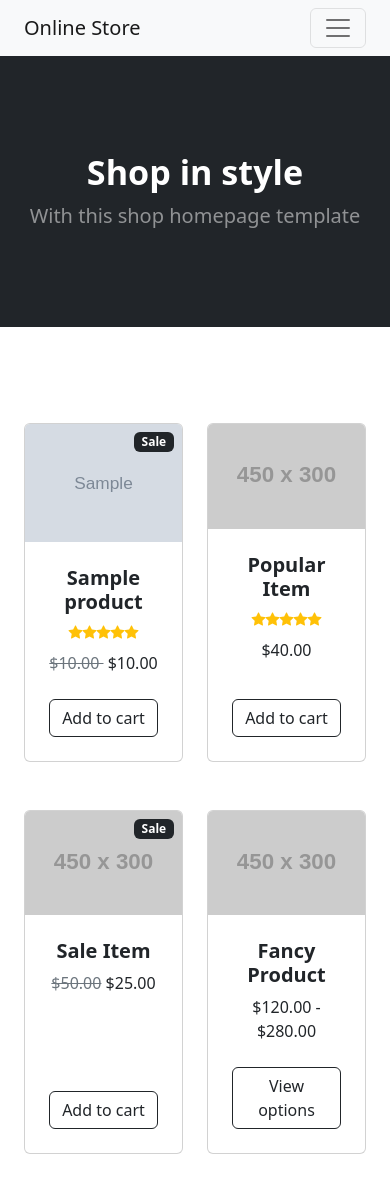
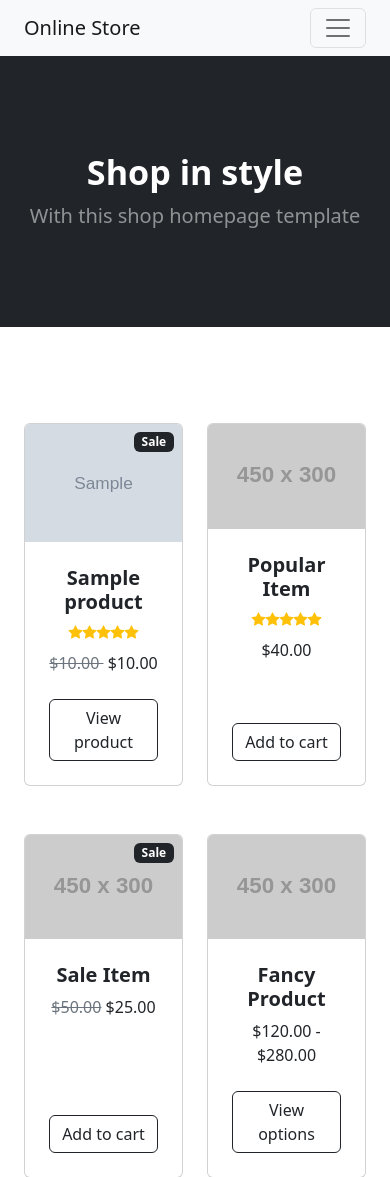
Before and after one commit to Kwendo-K/E-commerce-site, a Django app: page / in a window 390 px wide. Shown: the top 1177 px of the page. Run offline with Django 5.2, Linux system fonts and the light colour scheme; tables that the repository leaves empty hold one stand-in row (values such as "Sample post"); grey boxes marked "Sample" are stand-in pictures; grey boxes labelled with a size stand in for pictures from a placeholder-image service; some libraries are stand-ins or nearby versions.

Commit message:
addesd a products page

```diff
--- a/store/templates/store/base.html
+++ b/store/templates/store/base.html
@@ -16,7 +16,7 @@
 	<link rel="stylesheet" href="https://stackpath.bootstrapcdn.com/font-awesome/4.7.0/css/font-awesome.min.css">
     <link href="{% static 'css/styles.css' %}" rel="stylesheet" />
 </head>
-<body>
+<body class="vh-100">
     {% include 'store/navbar.html' %}
     <div>
         {% if messages %}
@@ -28,9 +28,11 @@
             {% endfor %}
         {% endif %}
     </div>
+
     {% block content %}
 
     {% endblock %}
+    {% include 'store/footer.html' %}
     <!-- Bootstrap core JS-->
     <script src="https://cdn.jsdelivr.net/npm/bootstrap@5.2.3/dist/js/bootstrap.bundle.min.js"></script>
     <!-- Core theme JS-->
--- /dev/null
+++ b/store/templates/store/category.html
@@ -0,0 +1 @@
+{% extends 'store/base.html' %}
--- a/store/templates/store/home.html
+++ b/store/templates/store/home.html
@@ -3,5 +3,5 @@
 {% block content %}
 {% include 'store/header.html' %}
 {% include 'store/section.html' %}
-{% include 'store/footer.html' %}
+
 {% endblock %}
--- a/store/templates/store/section.html
+++ b/store/templates/store/section.html
@@ -29,8 +29,12 @@
                             </div>
                             <!-- Product actions-->
                             <div class="card-footer p-4 pt-0 border-top-0 bg-transparent">
+                                <div class="text-center"><a class="btn btn-outline-dark mt-auto" href="{% url 'product' product.id %}">View product</a></div>
+                            </div>
+                            <!-- Product actions-->
+                            <!-- <div class="card-footer p-4 pt-0 border-top-0 bg-transparent">
                                 <div class="text-center"><a class="btn btn-outline-dark mt-auto" href="#">Add to cart</a></div>
-                            </div>
+                            </div> -->
                         </div>
                     </div>
                 {% else %}
@@ -53,9 +57,14 @@
                                 </div>
                             </div>
                             <!-- Product actions-->
+
                             <div class="card-footer p-4 pt-0 border-top-0 bg-transparent">
-                                <div class="text-center"><a class="btn btn-outline-dark mt-auto" href="#">View options</a></div>
+                                <div class="text-center"><a class="btn btn-outline-dark mt-auto" href="{% url 'product' product.id %}">View product</a></div>
                             </div>
+                            <!-- Product actions-->
+                            <!-- <div class="card-footer p-4 pt-0 border-top-0 bg-transparent">
+                                <div class="text-center"><a class="btn btn-outline-dark mt-auto" href="#">Add to cart</a></div>
+                            </div> -->
                         </div>
                     </div>
                 {% endif %}
--- a/store/urls.py
+++ b/store/urls.py
@@ -6,4 +6,6 @@ urlpatterns = [
     path("login/", views.login_user, name="login"),
     path("logout/", views.logout_user, name="logout"),
     path("register/", views.register_user, name="register"),
+    path("product/<int:pk>", views.product_detail, name="product"),
+    path("category/<str:foo>", views.category, name="category"),  # Add URL for category page here.
 ]
--- a/store/views.py
+++ b/store/views.py
@@ -1,5 +1,5 @@
 from django.shortcuts import render, redirect
-from .models import Product
+from .models import Product, Category
 from django.contrib.auth import authenticate, login, logout
 from django.contrib import messages
 from access.forms import RegisterUserForm, ProfileForm
@@ -61,7 +61,23 @@ def register_user(request):
     )
 
 
+def product_detail(request, pk):
+    product = Product.objects.get(id=pk)
+    return render(request, "store/product.html", {"product": product})
+
+
 def logout_user(request):
     logout(request)
     messages.success(request, "Logged Out")
     return redirect("home")
+
+def category(request, foo):
+    foo = foo.replace("-", " ") #replacing hyphens with spaces
+
+    try:
+        category = Category.objects.get(name=foo)
+        product = Product.objects.get(category=category)
+        return render(request, "store/category.html", {"product": product, "category": category})
+    except:
+        messages.success(request, "The category selected is not available")
+        return redirect("home")
```
Also changed, not shown: store/templates/store/product.html (added, +41 -0 lines).
